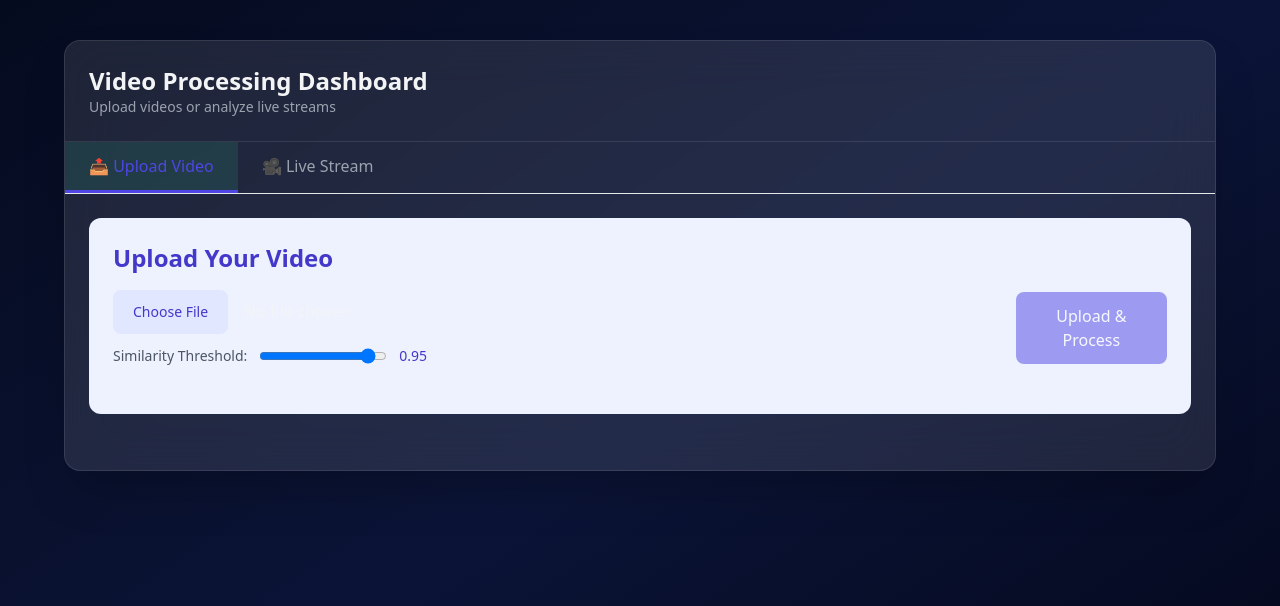
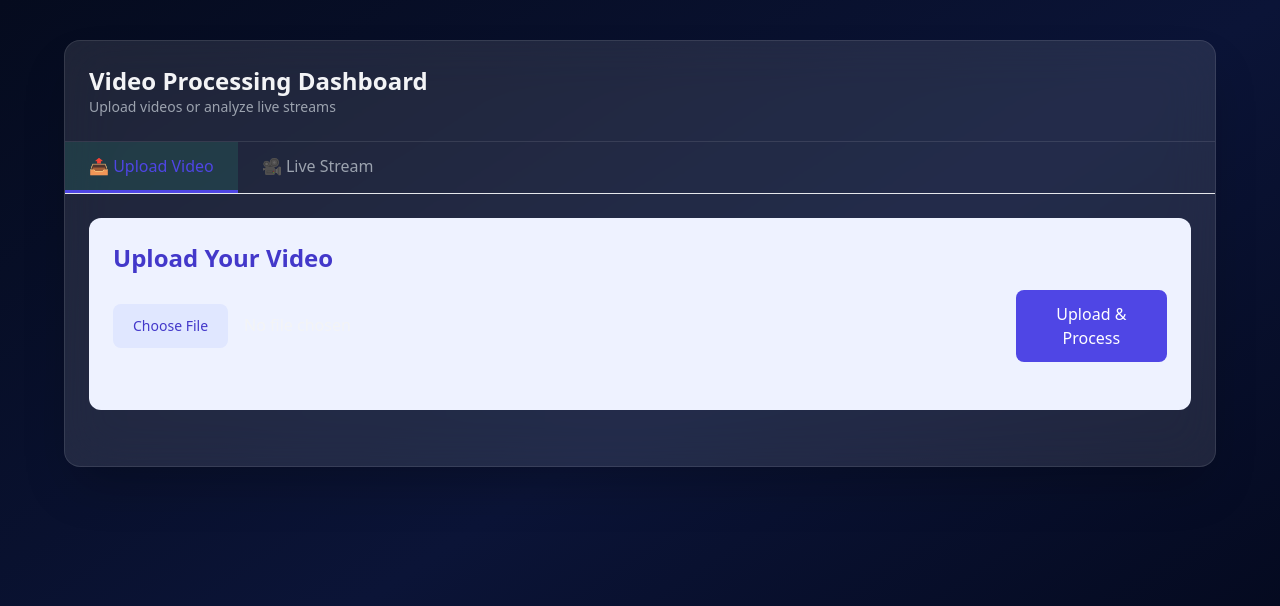
Before and after one commit to LL08-MathematicalModelling-dowell/100091-LogoScan, a FastAPI app: page /videoupload in a window 1280 px wide. Shown: the top 606 px of the page. Run offline with FastAPI, Linux system fonts and the light colour scheme; parts of the project's set-up code (start-up, migrations or seed data) failed here and were passed over; some libraries are stand-ins or nearby versions.

Commit message:
upload video template

```diff
--- a/YOLOv6/templates/uploadvideo.html
+++ b/YOLOv6/templates/uploadvideo.html
@@ -324,11 +324,7 @@
                     <div class="flex flex-col sm:flex-row items-center gap-4 mb-6">
                         <div class="w-full">
                             <input type="file" id="videoFile" accept="video/*" class="file:mr-4 file:py-3 file:px-5 file:rounded-lg file:border-0 file:text-sm file:font-medium file:bg-indigo-100 file:text-indigo-700 hover:file:bg-indigo-200 w-full">
-                            <div class="flex items-center gap-3 mt-3">
-                                <span class="text-sm text-gray-600">Similarity Threshold:</span>
-                                <input type="range" id="similarityThreshold" min="0.5" max="1.0" step="0.05" value="0.95" class="w-32">
-                                <span id="thresholdValue" class="text-sm font-medium text-indigo-700">0.95</span>
-                            </div>
+
                         </div>
                         <div class="flex gap-2">
                             <button onclick="uploadAndProcessVideo()" class="bg-indigo-600 text-white px-6 py-3 rounded-lg font-medium hover:bg-indigo-700 transition-all disabled:opacity-50 disabled:cursor-not-allowed" id="uploadBtn">
@@ -407,10 +403,7 @@
                         class="w-full px-4 py-3 rounded-lg bg-black/30 border border-white/10 text-white mb-4" />
 
                         </div>
-                        <div>
-                            <label class="block text-sm font-medium text-gray-700 mb-2">Process Every N Frames: <span id="frameIntervalValue" class="text-purple-700 font-semibold">5</span></label>
-                            <input type="range" id="frameInterval" min="1" max="30" value="5" class="w-full" onchange="document.getElementById('frameIntervalValue').textContent = this.value">
-                        </div>
+
                     </div>
 
                     <div class="flex gap-2">
```
